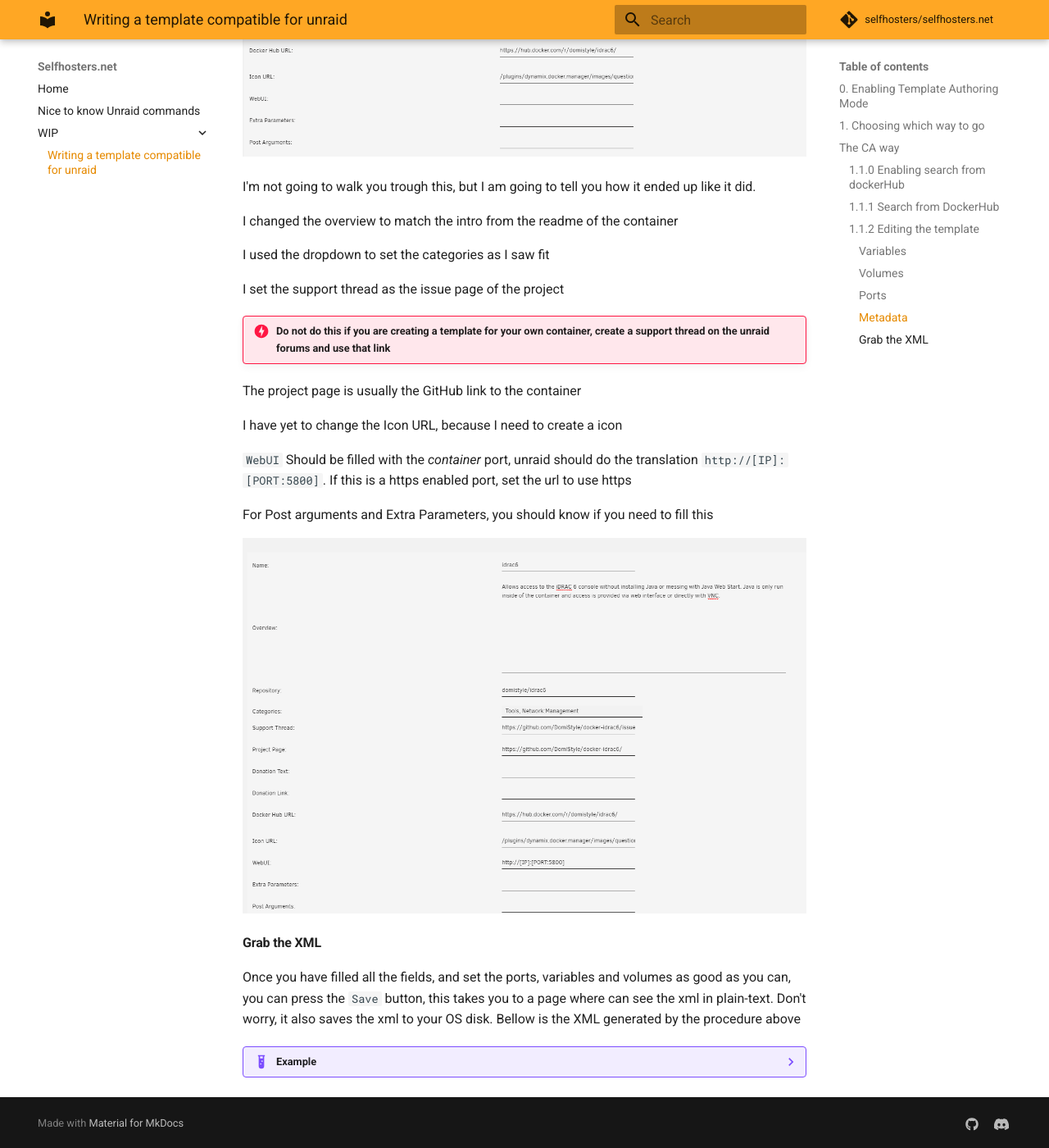
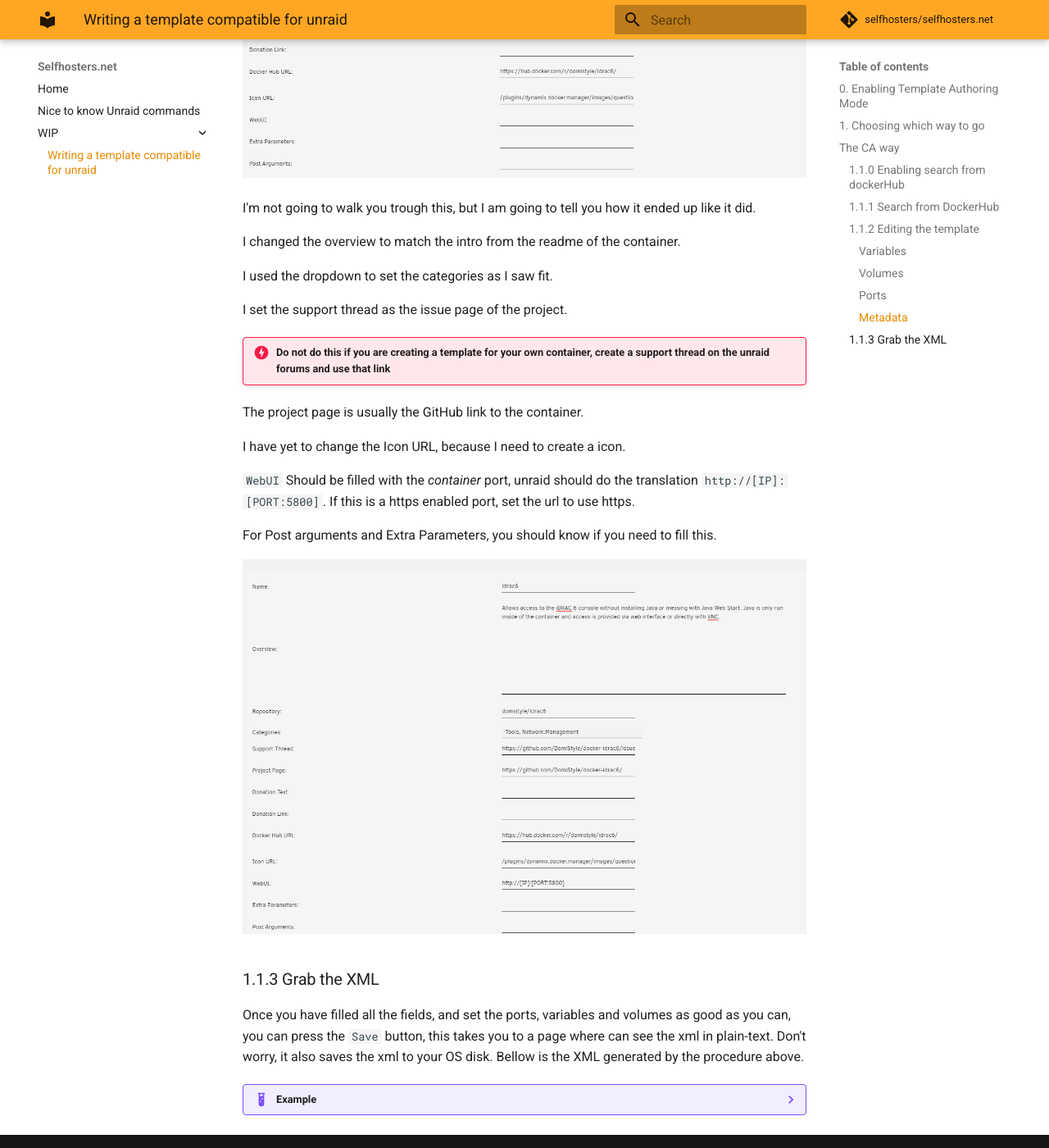
Before and after one commit to selfhosters/selfhosters.net, an MkDocs documentation site: the page built from docs/templating.md, in a window 1280 px wide and 1400 px high, scrolled down 7270 px. Shown: the whole window at 82% size. Built offline with MkDocs 1.6.1 and Material for MkDocs 9.7.7, drawn with Linux system fonts in a browser that asks for light colours; comment, search, counter and statistics services are not loaded; some of the changed text lies outside the part shown.

Commit message:
smol update

```diff
--- a/docs/templating.md
+++ b/docs/templating.md
@@ -9,10 +9,10 @@
 This process requires you to shutdown the docker service for a short while, as unraid doesn't let us change the setting with the service running.
 ![docker-off](templating/tmpl-docker-off.png)
 
-When the docker service is successfully shutdown, enable advanced view
+When the docker service is successfully shutdown, enable advanced view.
 ![docker-adv-view](templating/tmpl-docker-adv-view.png)
 
-We can now enable authoring mode, you can also toggle the docker service back on
+We can now enable authoring mode, you can also toggle the docker service back on.
 ![docker-author-mode](templating/tmpl-docker-auth-mode.png)
 
 ## 1. Choosing which way to go
@@ -26,38 +26,38 @@
 
 ### 1.1.0 Enabling search from dockerHub
 
-In order to have Community Applications (hereby referenced as CA) generate one, we need to enable additional search from dockerHub. You do this by opening CA, and press the settings button on the sidebar
+In order to have Community Applications (hereby referenced as CA) generate one, we need to enable additional search from dockerHub. You do this by opening CA, and press the settings button on the sidebar.
 ![ca-side-bar](templating/tmpl-ca-bar.png)
 
-Enable additional search
+Enable additional search.
 ![ca-dHub-on](templating/tmpl-ca-hub-on.png)
 
 ### 1.1.1 Search from DockerHub
 
-For this guide I will use `domistyle/idrac6` as an example. Go back to CA, and type the image you want to create a template for, in the search bar (If you get a match now, chances are, it is already in CA), and press `Get More Results From DockerHub`
+For this guide I will use `domistyle/idrac6` as an example. Go back to CA, and type the image you want to create a template for, in the search bar (If you get a match now, chances are, it is already in CA), and press `Get More Results From DockerHub`.
 ![ca-from-dHub](templating/tmpl-ca-from-dHub.png)
 
-CA shows results for both the image-maintainer, and image-name. Which means that we will get similar results. Press the download to disk icon, and let CA convert it
+CA shows results for both the image-maintainer, and image-name. Which means that we will get similar results. Press the download to disk icon, and let CA convert it.
 ![ca-result-dHub](templating/tmpl-ca-result-dHub.png)
 
-For this one CA didn't do a very good job in converting it (it reads the dockerfile for volumes, expose, publish etc.), however we can modify it with the template editor in Unraid
+For this one CA didn't do a very good job in converting it (it reads the dockerfile for volumes, expose, publish etc.), however we can modify it with the template editor in Unraid.
 ![converted](templating/tmpl-converted.png)
 
 ### 1.1.2 Editing the template
 
 To see what we need to edit, we can most often read the [readme](https://github.com/DomiStyle/docker-idrac6/blob/master/README.md#usage) of the container (including a screenshot incase the readme changes)
-![cont-readme](templating/tmpl-cont-readme.png)
+![cont-readme](templating/tmpl-cont-readme.png).
 
 !!! note "Get to know the template editor, its very handy. Also for managing existing templates"
 
-I'm going trough the rest of this guide with a mix of views (to remove clutter from images). If some of the settings you see on a screenshot isn't showing to you, enable advanced view
+I'm going through the rest of this guide with a mix of views (to remove clutter from images). If some of the settings you see on a screenshot isn't showing to you, enable advanced view.
 ![cont-adv-mode](templating/tmpl-cont-adv-mode.png)
 
 #### Variables
 
 I will start with adding the variables, just because those are on the top of the documentation of this container.
 
-To add the `IDRAC_HOST` variable, we are going to press the `Add annother Path, Port, Variable or Device` link
+To add the `IDRAC_HOST` variable, we are going to press the `Add annother Path, Port, Variable or Device` link.
 ![cont-add-var](templating/tmpl-cont-add-var.png)
 
 We need to change the Config Type to Variable, then we can start adding values. There is a lot going on here, but it is all going to make sense in the end.
@@ -112,27 +112,27 @@
 
 I'm not going to walk you trough this, but I am going to tell you how it ended up like it did.
 
-I changed the overview to match the intro from the readme of the container
+I changed the overview to match the intro from the readme of the container.
 
-I used the dropdown to set the categories as I saw fit
+I used the dropdown to set the categories as I saw fit.
 
-I set the support thread as the issue page of the project
+I set the support thread as the issue page of the project.
 
 !!! danger "Do not do this if you are creating a template for your own container, create a support thread on the unraid forums and use that link"
 
-The project page is usually the GitHub link to the container
+The project page is usually the GitHub link to the container.
 
-I have yet to change the Icon URL, because I need to create a icon
+I have yet to change the Icon URL, because I need to create a icon.
 
-`WebUI` Should be filled with the *container* port, unraid should do the translation `http://[IP]:[PORT:5800]`. If this is a https enabled port, set the url to use https
+`WebUI` Should be filled with the *container* port, unraid should do the translation `http://[IP]:[PORT:5800]`. If this is a https enabled port, set the url to use https.
 
-For Post arguments and Extra Parameters, you should know if you need to fill this
+For Post arguments and Extra Parameters, you should know if you need to fill this.
 
 ![cont-meta-filled](templating/tmpl-cont-meta-filled.png)
 
-#### Grab the XML
+### 1.1.3 Grab the XML
 
-Once you have filled all the fields, and set the ports, variables and volumes as good as you can, you can press the `Save` button, this takes you to a page where can see the xml in plain-text. Don't worry, it also saves the xml to your OS disk. Bellow is the XML generated by the procedure above
+Once you have filled all the fields, and set the ports, variables and volumes as good as you can, you can press the `Save` button, this takes you to a page where can see the xml in plain-text. Don't worry, it also saves the xml to your OS disk. Bellow is the XML generated by the procedure above.
 
 ??? example
 
```
Also changed, not shown: other parts of docs/templating.md (+1 -1 lines).
